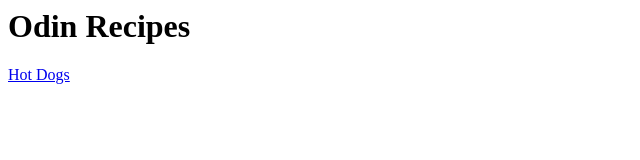
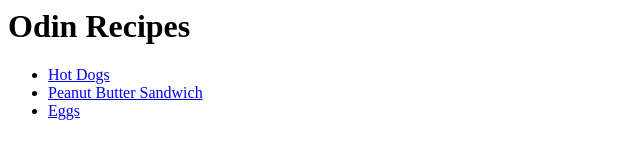
Before and after one commit to MichaelKucukarslan/odin-recipes, a plain HTML site: page index.html in a window 1280 px wide. Shown: the whole page, without its empty margins (0-640 px from the left). Drawn offline with Linux system fonts and the light colour scheme.

Commit message:
Added 2 more recipes

```diff
--- a/index.html
+++ b/index.html
@@ -1,2 +1,7 @@
+<title>Recipes</title>
 <h1>Odin Recipes</h1>
-<a href="recipes/hotdogs.html">Hot Dogs</a>
+<ul>
+    <li><a href="recipes/hotdogs.html">Hot Dogs</a></li>
+    <li><a href="recipes/peanut-butter-sandwich.html">Peanut Butter Sandwich</a></li>
+    <li><a href="recipes/eggs.html">Eggs</a></li>
+</ul>
```
Also changed, not shown: eggs.html (added, +1 -0 lines), peanut-butter-sandwich.html (added, +1 -0 lines).
